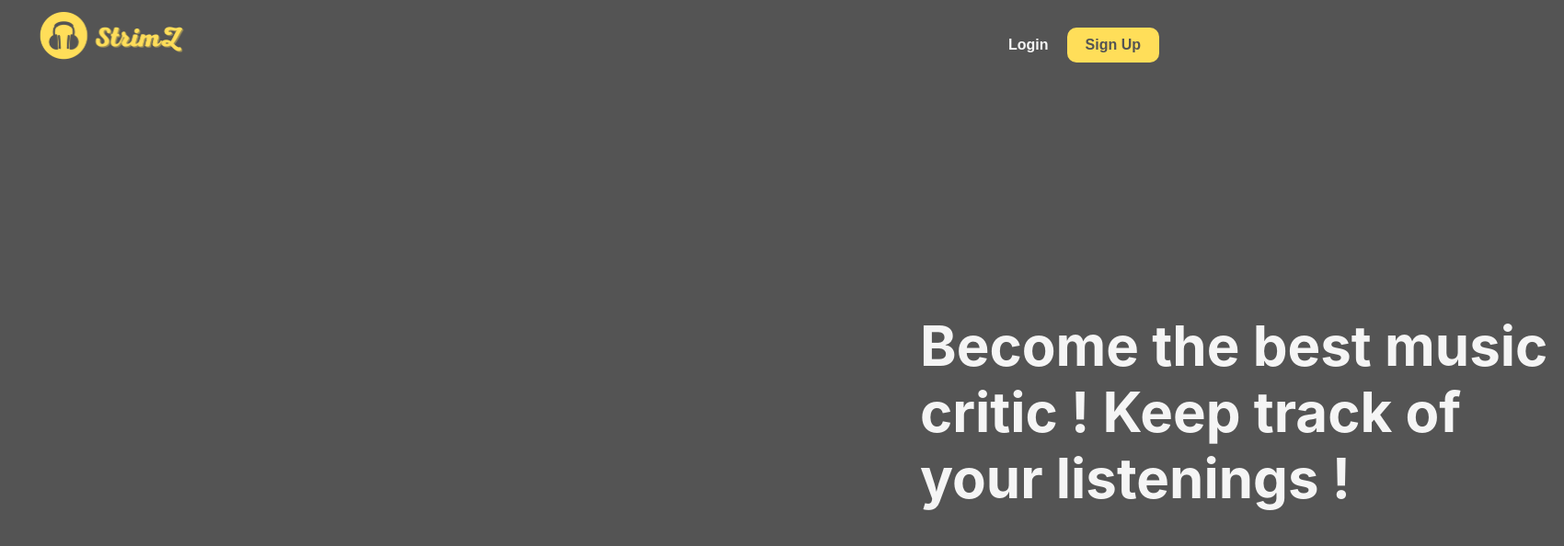
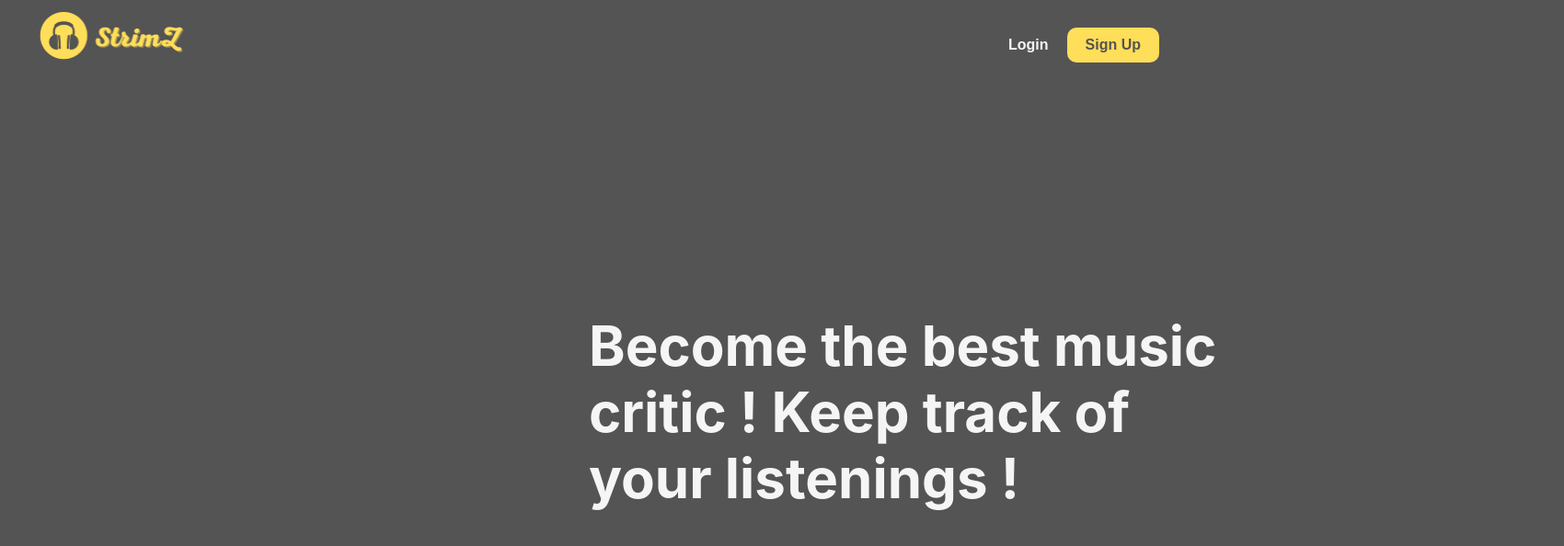
Before and after one commit to GreggHwzz/StrimZ, a React (Create React App) app in the folder strimz/: page / in a window 1280 px wide. Shown: the top 594 px of the page at 92% size, 1700 px wide, since content can reach past the window. Built offline with nearby package versions, Linux system fonts and the light colour scheme.

Commit message:
Position du catching phrase

```diff
--- a/strimz/package.json
+++ b/strimz/package.json
@@ -8,7 +8,7 @@
     "@testing-library/user-event": "^13.5.0",
     "react": "^18.2.0",
     "react-dom": "^18.2.0",
-    "react-scripts": "5.0.1",
+    "react-scripts": "^5.0.1",
     "web-vitals": "^2.1.4"
   },
   "scripts": {
--- a/strimz/src/App.css
+++ b/strimz/src/App.css
@@ -54,7 +54,7 @@ main {
   position: absolute;
   font-size: 30px;
   top : 300px;
-  left: 1000px;
+  left: 50%;
   width: 700px;
   color: whitesmoke;
 }
```
Also changed, not shown: 1 other file (tests, documents, lock files or other folders).
